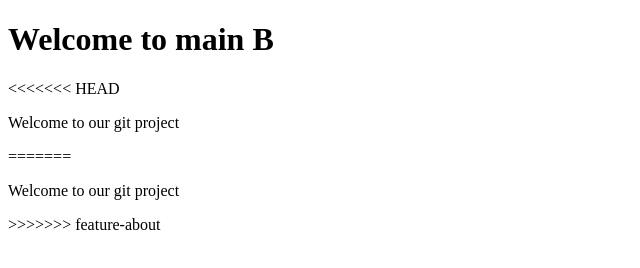
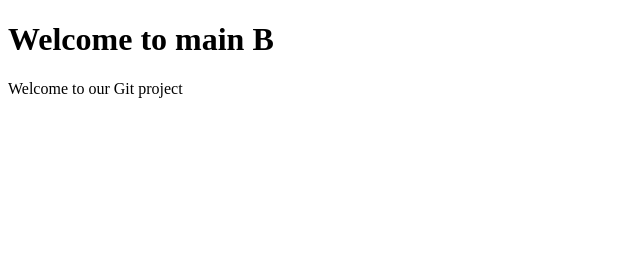
Before and after one commit to mpbr8282-wq/GITPRACTICENEW, a plain HTML site: page index.html in a window 1280 px wide. Shown: the whole page, without its empty margins (0-640 px from the left). Drawn offline with Linux system fonts and the light colour scheme.

Commit message:
Update index.html

```diff
--- a/index.html
+++ b/index.html
@@ -6,12 +6,8 @@
 <body>
 
     <h1>Welcome to main B</h1>
+   <p>Welcome to our Git project</p>
 
-<<<<<<< HEAD
-    <p>Welcome to our git project</p>
-=======
-    <p>Welcome to our git project</p>
->>>>>>> feature-about
 
 </body>
 </html>
```
